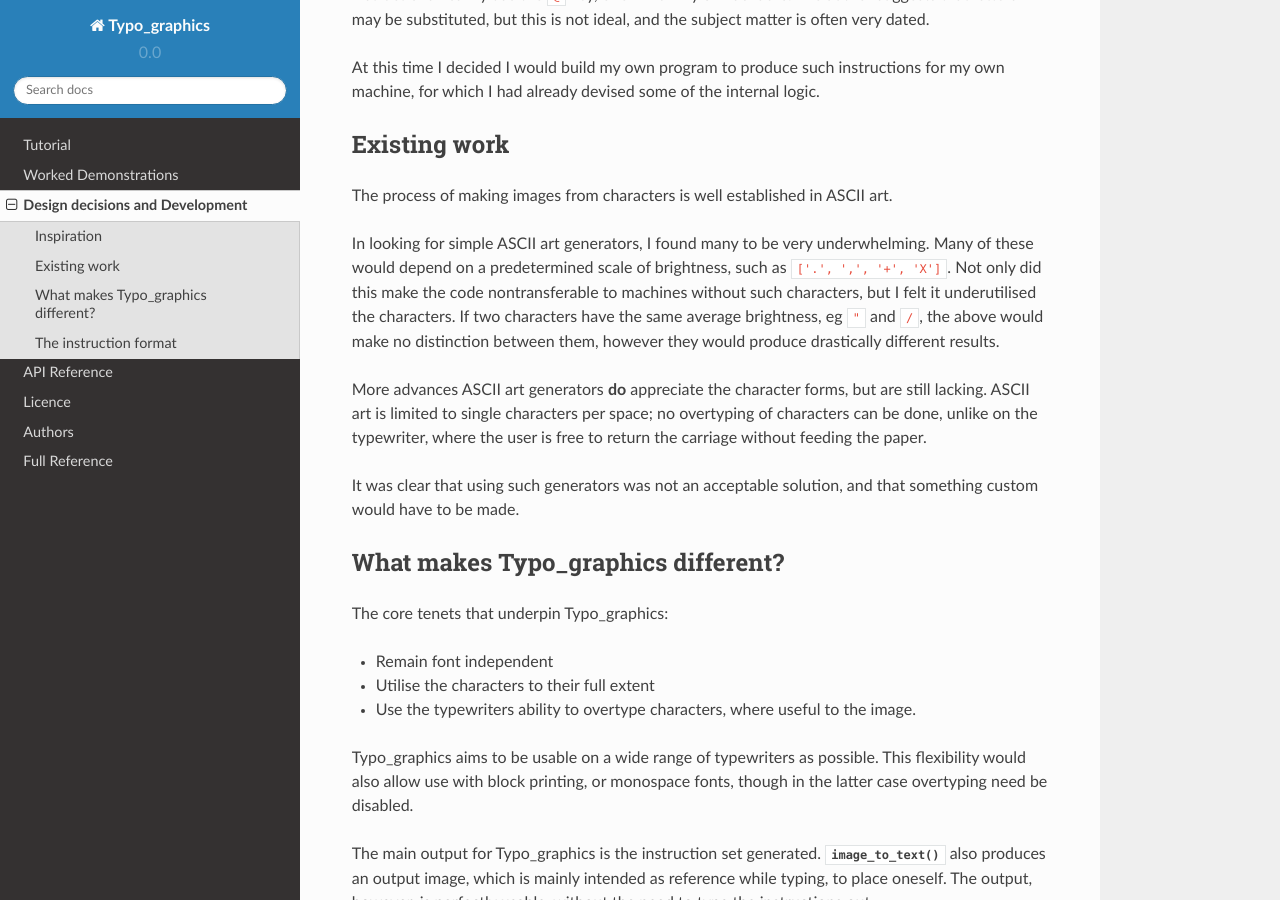
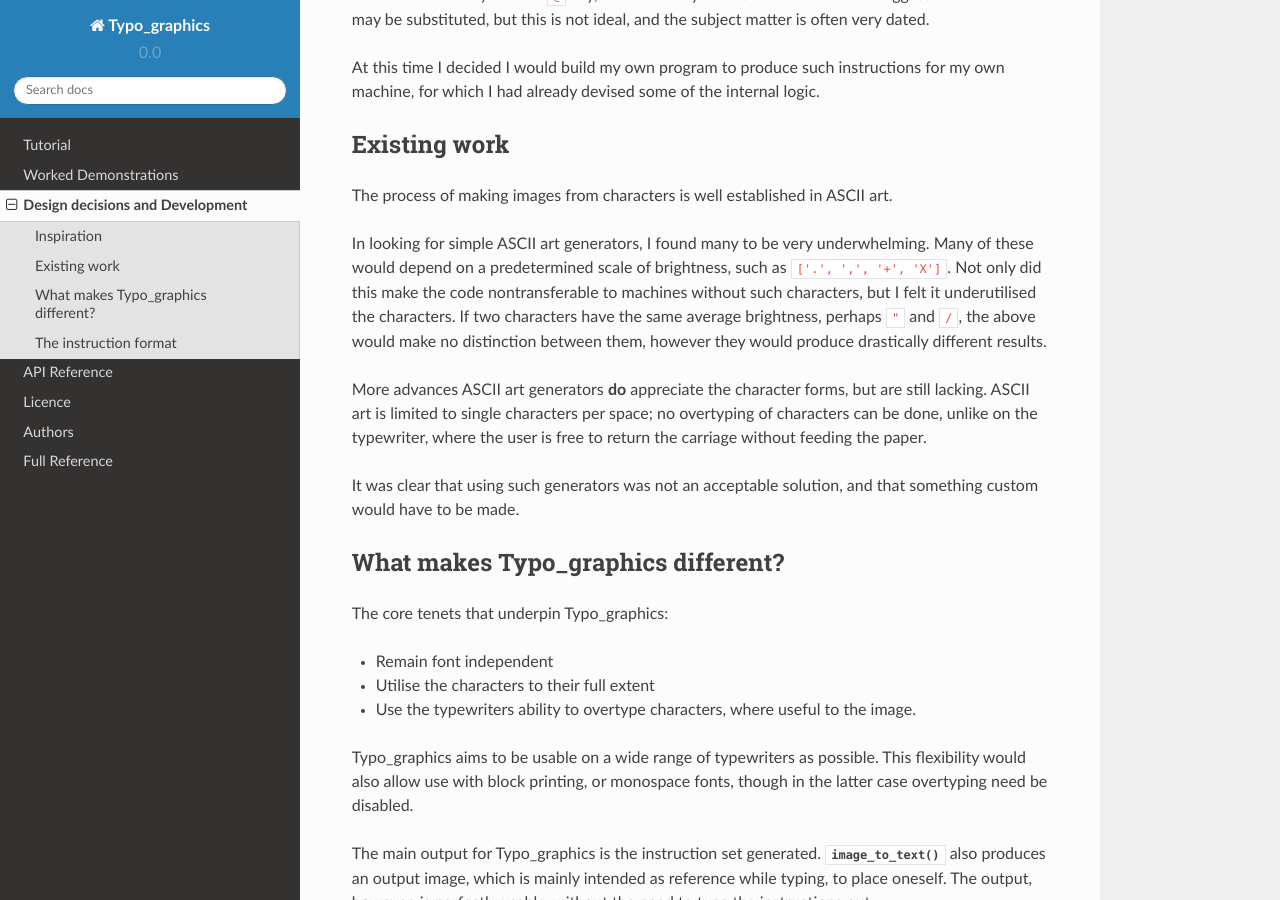
Before and after one commit to RichysHub/Typo_graphics, a Sphinx documentation site: the page built from docs/source/design.rst, in a window 1280 px wide and 900 px high, scrolled down 2446 px. Built offline with Sphinx 7.4.7 and the Read the Docs theme 2.0.0, drawn with Linux system fonts in a browser that asks for light colours; formulas are drawn with MathJax 3; some of the changed text lies outside the part shown.

```diff
--- a/docs/source/design.rst
+++ b/docs/source/design.rst
@@ -67,7 +67,7 @@ The process of making images from characters is well established in ASCII art.
 In looking for simple ASCII art generators, I found many to be very underwhelming.
 Many of these would depend on a predetermined scale of brightness, such as ``['.', ',', '+', 'X']``.
 Not only did this make the code nontransferable to machines without such characters, but I felt it underutilised the characters.
-If two characters have the same average brightness, eg ``"`` and ``/``, the above would make no distinction between them,
+If two characters have the same average brightness, perhaps ``"`` and ``/``, the above would make no distinction between them,
 however they would produce drastically different results.
 
 More advances ASCII art generators **do** appreciate the character forms, but are still lacking.
```
Also changed, not shown: docs/source/tutorial.rst (+18 -7 lines).
